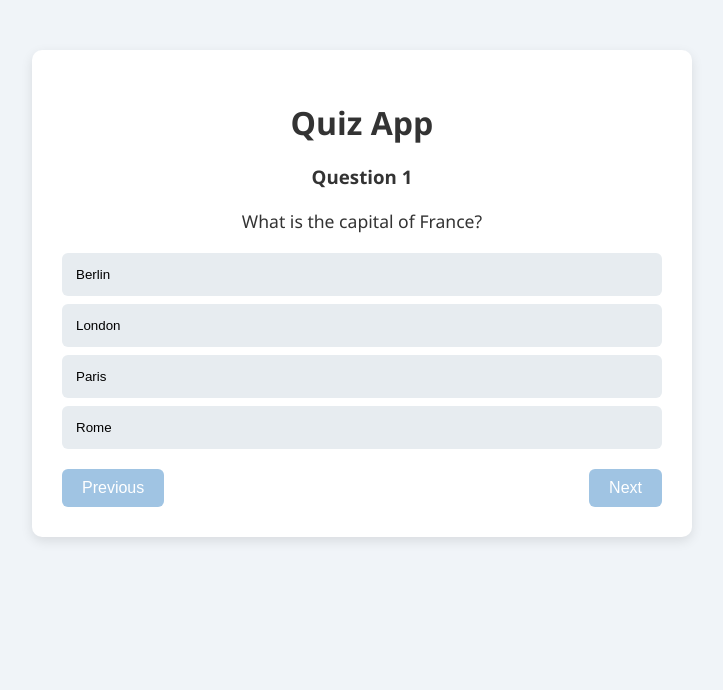
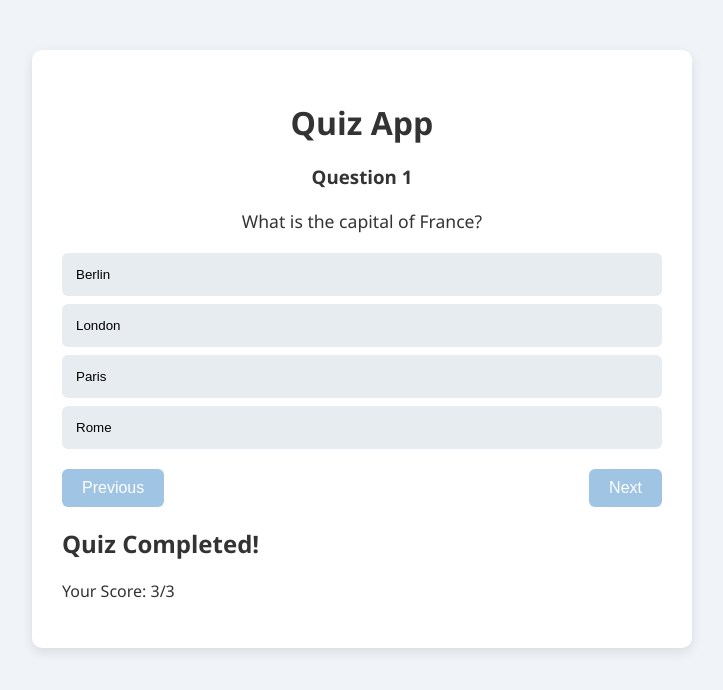
Before and after one commit to wafihfzhn/quiz-app, a React (Vite) app: page / in a window 1280 px wide. Shown: the top 690 px of the page, without its empty margins (278-1001 px from the left). Built offline with nearby package versions, Linux system fonts and the light colour scheme.

Commit message:
Add result component

```diff
--- a/src/components/quiz.jsx
+++ b/src/components/quiz.jsx
@@ -1,4 +1,5 @@
 import { useState } from "react";
+import Result from "./result";
 
 function Quiz() {
   const questionBanks = [
@@ -49,17 +50,15 @@ function Quiz() {
       <h3>Question {currentNumQuestion + 1}</h3>
       <p className="question">{currentQuestion.question}</p>
 
-      {
-        currentQuestion.options.map(option =>
+      {currentQuestion.options.map((option, index) =>
         <button
           className={"option" + (userAnswers[currentNumQuestion] === option ? " selected" : "")}
           onClick={() => handleSelectOption(option)}
+          key={index}
         >
           {option}
         </button>
-        )
-      }
-
+      )}
 
       <div className="nav-buttons">
         <button onClick={prevQuestion} disabled={currentNumQuestion === 0}> Previous </button>
@@ -67,6 +66,8 @@ function Quiz() {
           {currentNumQuestion === (questionBanks.length - 1) ? "Finish Quiz" : "Next"}
         </button>
       </div>
+
+      <Result />
     </div>
   );
 }
--- /dev/null
+++ b/src/components/result.jsx
@@ -0,0 +1,10 @@
+function Result() {
+  return (
+    <div>
+      <h2>Quiz Completed!</h2>
+      <p>Your Score: 3/3</p>
+    </div>
+  )
+}
+
+export default Result
```
Lines whose indentation alone changed are shown as unchanged.
